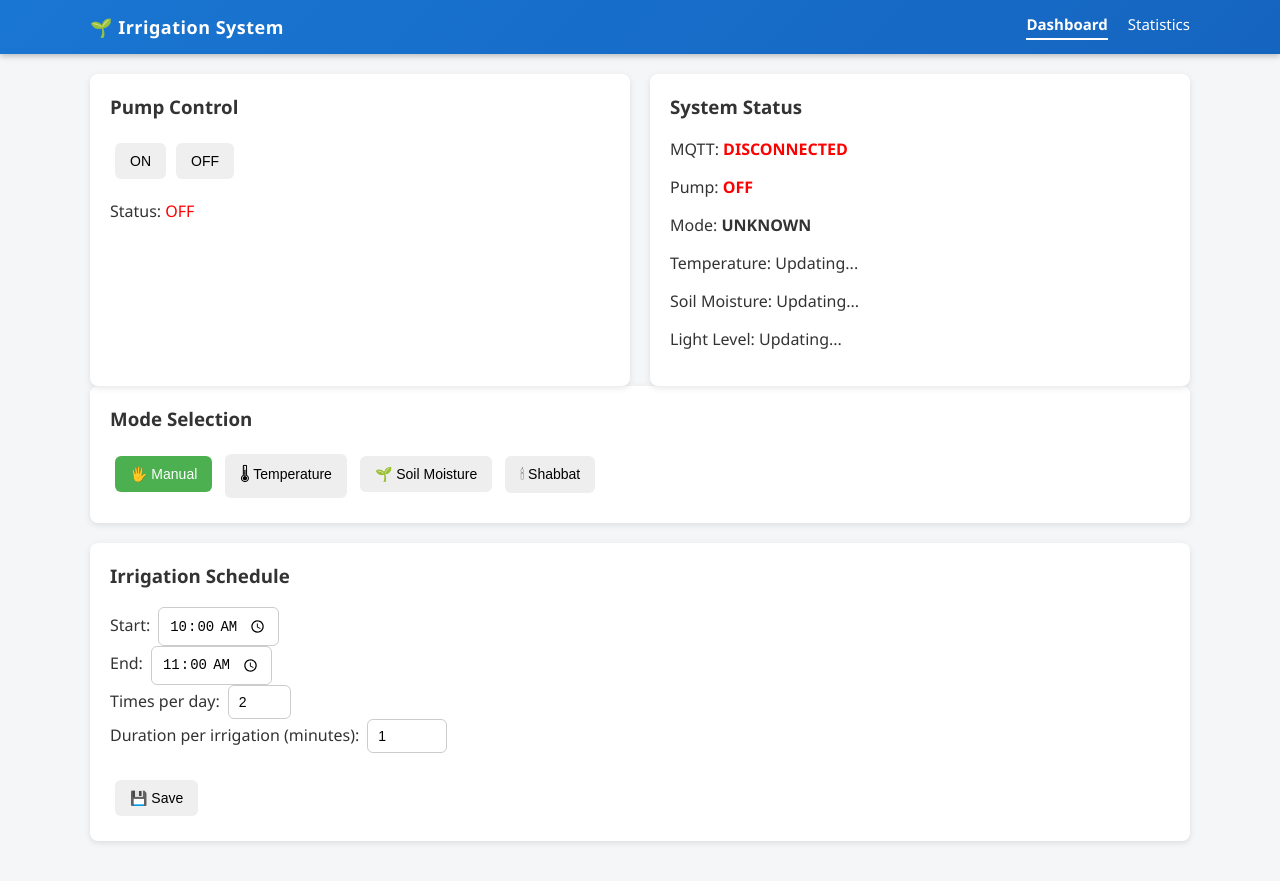
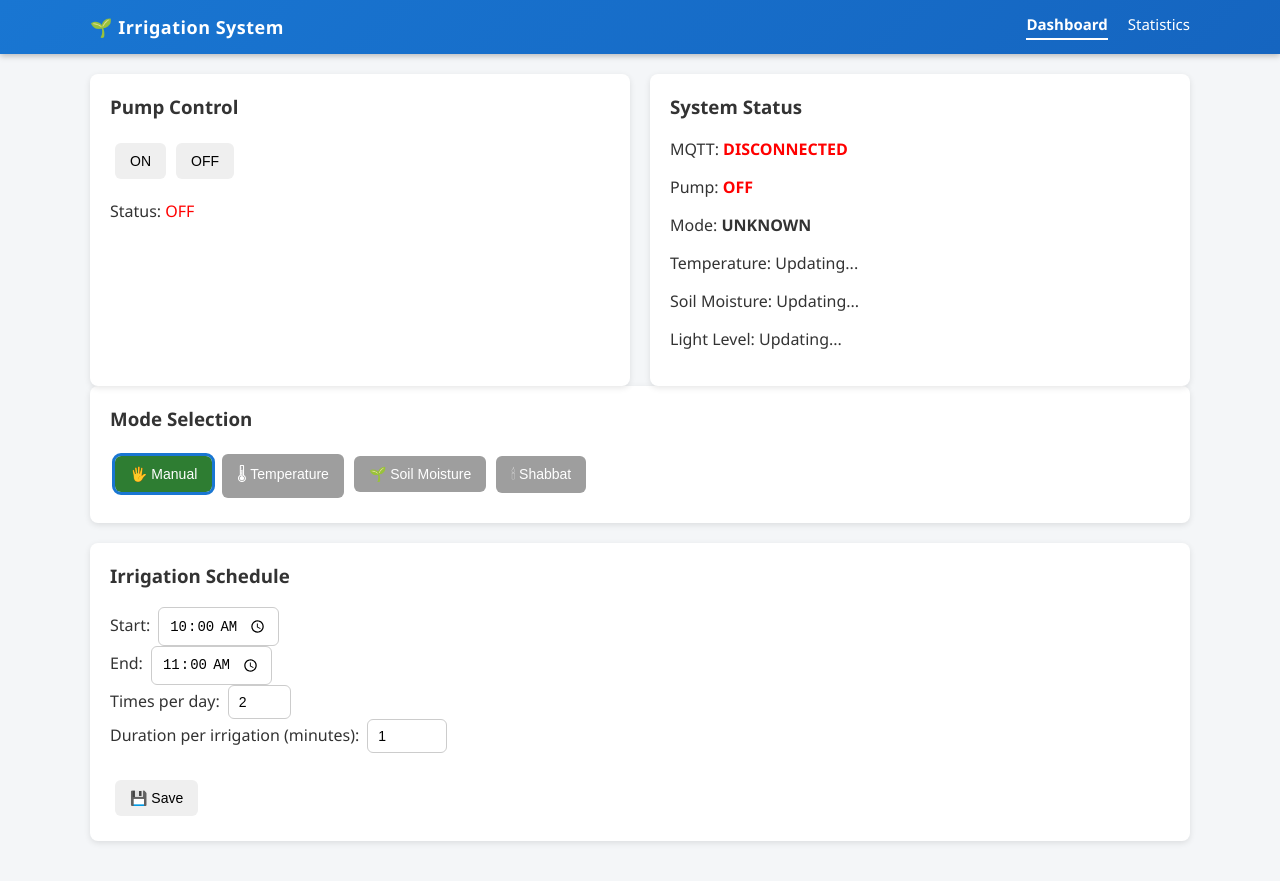
Before and after one commit to osayl12/irrigation-system, a React (Vite) app in the folder web-client/: page / in a window 1280 px wide. Built offline with nearby package versions, Linux system fonts and the light colour scheme; no server answers.

Commit message:
CSS classes instead of inline styles

```diff
--- a/web-client/src/components/ModeSelector.jsx
+++ b/web-client/src/components/ModeSelector.jsx
@@ -52,12 +52,7 @@ export default function ModeSelector() {
           key={m.key}
           onClick={() => selectMode(m.key)}
           disabled={loading}
-          style={{
-            marginRight: "8px",
-            backgroundColor: active === m.key ? "#4caf50" : "#eee",
-            color: active === m.key ? "white" : "black",
-            cursor: loading ? "not-allowed" : "pointer",
-          }}
+          className={active === m.key ? "success active" : "secondary"}
         >
           {m.label}
         </button>
```
